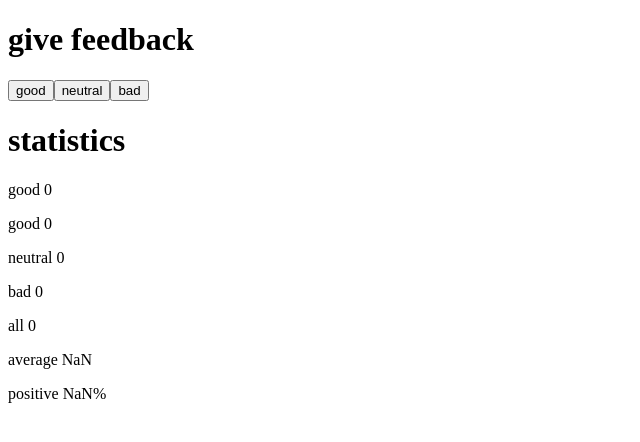
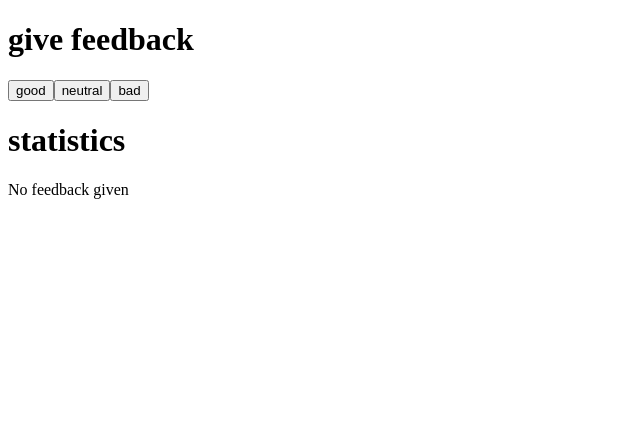
Before and after one commit to Rovenlingod/fullstackopen, a React (Vite) app in the folder part1/unicafe/: page / in a window 1280 px wide. Shown: the top 442 px of the page, without its empty margins (0-640 px from the left). Built offline with nearby package versions, Linux system fonts and the light colour scheme.

Commit message:
exercise 1.9 & fixed 1.8

```diff
--- a/part1/unicafe/src/App.jsx
+++ b/part1/unicafe/src/App.jsx
@@ -7,16 +7,32 @@ const Button = (props) => {
 }
 
 const Statistics = (props) => {
+  const good = props.statistics.good
+  const neutral = props.statistics.neutral
+  const bad = props.statistics.bad
+  const all = good + neutral + bad
+
+  if (all == 0) {
+    return (
+      <div>
+        <p>No feedback given</p>
+      </div>
+    )
+  } else {
+    const avg = (good - bad) / all
+    const positive = good / all * 100
+
     return (
       <div>
         <p>good {props.statistics.good}</p>
         <p>neutral {props.statistics.neutral}</p>
         <p>bad {props.statistics.bad}</p>
-      <p>all {props.statistics.all}</p>
-      <p>average {props.statistics.avg}</p>
-      <p>positive {props.statistics.positive}%</p>
+        <p>all {all}</p>
+        <p>average {avg}</p>
+        <p>positive {positive}%</p>
       </div>
     )
+  }
 }
 
 const App = () => {
@@ -24,16 +40,11 @@ const App = () => {
   const [good, setGood] = useState(0)
   const [neutral, setNeutral] = useState(0)
   const [bad, setBad] = useState(0)
-  const all = good + neutral + bad
-  const avg = (good - bad) / all
-  const positive = good / all * 100
+
   const statistics = {
     good: good,
     neutral: neutral,
-    bad: bad,
-    all: all,
-    avg: avg,
-    positive: positive
+    bad: bad
   }
 
   return (
@@ -43,7 +54,6 @@ const App = () => {
       <Button onClick={() => setNeutral(neutral + 1)} text="neutral"/>
       <Button onClick={() => setBad(bad + 1)} text="bad"/>
       <h1>statistics</h1>
-      <p>good {good}</p>
       <Statistics statistics={statistics}/>
     </div>
   )
```
Lines whose indentation alone changed are shown as unchanged.
